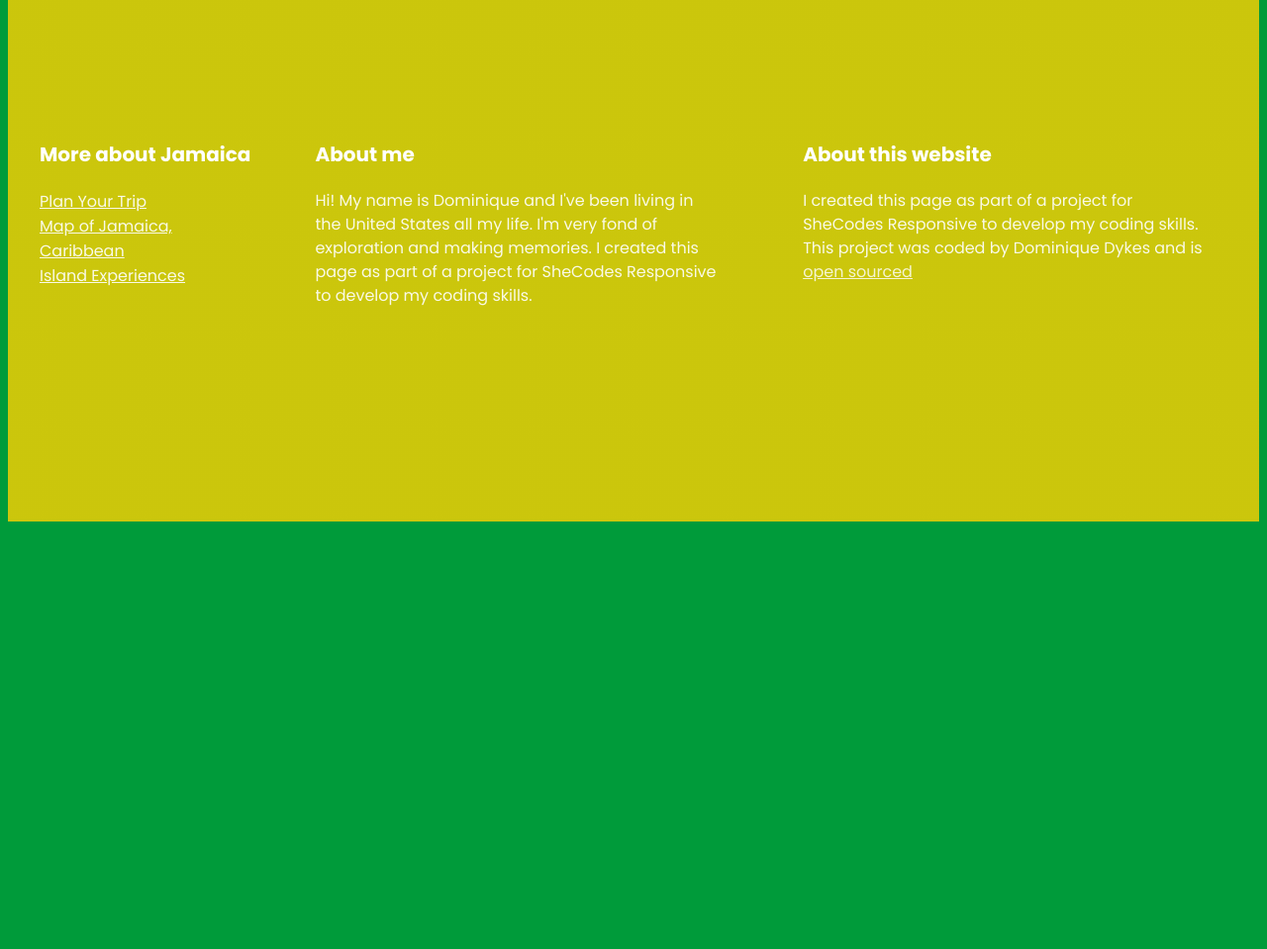
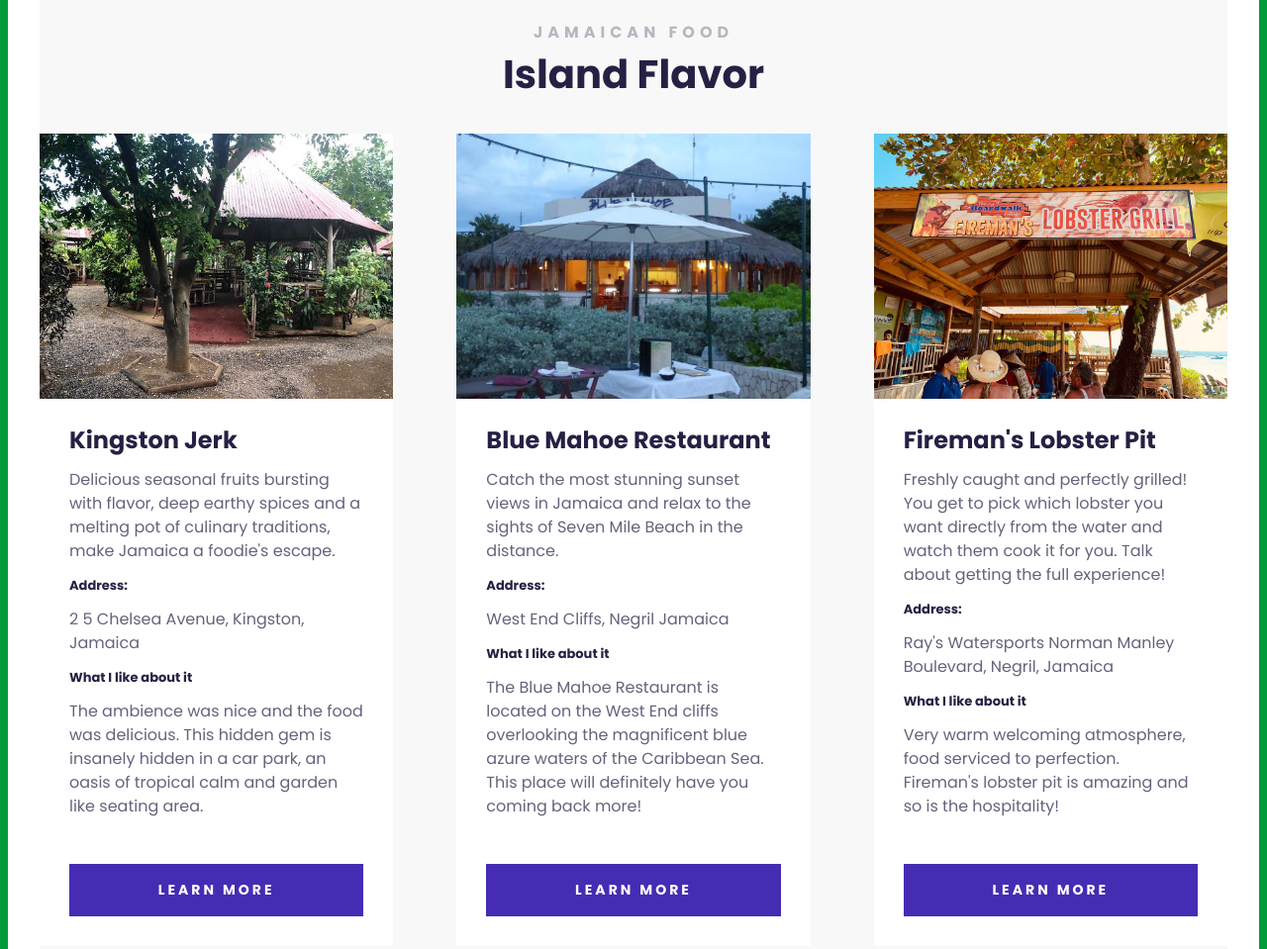
Before and after one commit to DominiqueDykes/travel-project, a plain HTML site: page index.html in a window 1280 px wide. Shown: the part 1600-2559 px from the top of the page at 99% size. Before the commit the page ends 2135 px from the top, so only its background shows below. Drawn offline with Linux system fonts and the light colour scheme.

Commit message:
added 3 cards

```diff
--- a/index.html
+++ b/index.html
@@ -52,6 +52,106 @@
                the Middle East in the building of a proud, free and progressive nation in the
                heart of the Caribbean.
             </p>
+          </div>
+        </section>
+         <section class="secondary">
+          <h2 class="text-center">Jamaican Food</h2>
+          <h3 class="text-center">Island Flavor</h3>
+
+          <div class="grid grid-3-columns">
+            <div class="card">
+              <div class="card-header">
+                <img
+                  src="images/cafes/kingston.jpg"
+                  alt="Drinks on the Island"
+                  class="img-responsive"
+                />
+              </div>
+
+              <div class="card-body">
+                <h4>Kingston Jerk</h4>
+                <p>
+                Delicious seasonal fruits bursting with flavor, deep earthy spices and a melting pot of culinary traditions, make Jamaica a foodie's escape.
+                </p>
+                <h5>Address:</h5>
+                <p>2 5 Chelsea Avenue, Kingston, Jamaica</p>
+                <h5>What I like about it</h5>
+                <p>
+                  The ambience was nice and the food was delicious. This hidden gem is insanely hidden in a car park, an oasis of tropical calm and garden like seating area.
+                </p>
+              </div>
+              <div class="card-footer">
+                <a
+                  href="https://www.google.com/maps?saddr&daddr=2+5+Chelsea+Avenue,+Kingston+Jamaica@18.006042,-76.79297"
+                  class="btn"
+                  target="_blank"
+                >
+                  Learn more
+                </a>
+              </div>
+            </div>
+            <div class="card">
+              <div class="card-header">
+                <img
+                  src="images/cafes/blue-mahoe-restaurant.jpg"
+                  alt=""
+                  class="img-responsive"
+                />
+              </div>
+
+              <div class="card-body">
+                <h4>Blue Mahoe Restaurant</h4>
+                <p>
+Catch the most stunning sunset views in Jamaica and relax to the sights of Seven Mile Beach in the distance.
+                </p>
+                <h5>Address:</h5>
+                <p>West End Cliffs, Negril Jamaica</p>
+                <h5>What I like about it</h5>
+                <p>
+                  The Blue Mahoe Restaurant is located on the West End cliffs overlooking the magnificent blue azure waters of the Caribbean Sea. This place will definitely have you coming back more!
+                </p>
+              </div>
+              <div class="card-footer">
+                <a
+                  href="https://www.google.com/maps?saddr&daddr=West+End+Cliffs,+Negril+Jamaica@18.27823,-78.36151"
+                  class="btn"
+                  target="_blank"
+                >
+                  Learn more
+                </a>
+              </div>
+            </div>
+            <div class="card">
+              <div class="card-header">
+                <img
+                  src="images/cafes/Fireman.jpg"
+                  alt=""
+                  class="img-responsive"
+                />
+              </div>
+
+              <div class="card-body">
+                <h4>Fireman's Lobster Pit</h4>
+                <p>
+                  Freshly caught and perfectly grilled! You get to pick which lobster you want directly from the water and watch them cook it for you. Talk about getting the full experience!
+                </p>
+                <h5>Address:</h5>
+                <p>Ray's Watersports Norman Manley Boulevard, Negril, Jamaica</p>
+                <h5>What I like about it</h5>
+                <p>
+                  Very warm welcoming atmosphere, food serviced to perfection. Fireman's lobster pit is amazing and so is the hospitality!
+                </p>
+              </div>
+              <div class="card-footer">
+                <a
+                  href="https://www.google.com/maps?saddr&daddr=Ray%27s+Watersports+Norman+Manley+Boulevard,+Negril+Jamaica@18.332214,-78.33728"
+                  class="btn"
+                  target="_blank"
+                >
+                  Learn more
+                </a>
+              </div>
+            </div>
           </div>
         </section>
       </main>
--- a/src/style.css
+++ b/src/style.css
@@ -8,6 +8,10 @@ body {
   margin: 0 auto;
 }
 
+.text-center {
+  text-align: center;
+}
+
 .grid {
   display: grid;
   grid-gap: 64px;
@@ -15,20 +19,56 @@ body {
 
 .img-responsive {
   max-width: 100%;
+  display: block;
 }
 
 .grid-2-columns {
   grid-template-columns: 1fr 1fr;
 }
 
+.grid-3-columns {
+  grid-template-columns: 1fr 1fr 1fr;
+}
+
 .grid-3-columns-with-first-narrow {
   grid-template-columns: 1fr 2fr 2fr;
+}
+
+.card {
+  background: white;
+  margin: 30px 0;
+}
+
+.card-body {
+  padding: 30px;
+}
+
+.card-footer {
+  padding: 0 30px 30px;
+}
+
+.btn {
+  display: block;
+  color: white;
+  font-weight: 700;
+  font-size: 14px;
+  line-height: 21px;
+  text-align: center;
+  letter-spacing: 3px;
+  text-transform: uppercase;
+  padding: 16px;
+  background-color: #462cb3;
+  text-decoration: none;
 }
 
 section {
   max-width: 1200px;
   margin: 0 auto;
   padding: 100px 0;
+}
+
+section.secondary {
+  background: #f8f8f8;
 }
 
 header {
@@ -99,6 +139,22 @@ main h3 {
   line-height: 1.5;
   color: #272044;
   margin: 0;
+}
+
+main h4 {
+  font-weight: 700;
+  font-size: 24px;
+  line-height: 1;
+  color: #272044;
+  margin: 0;
+}
+
+main h5 {
+  font-weight: 700;
+  font-size: 13px;
+  margin: 0;
+  line-height: 1;
+  color: #272044;
 }
 
 main p {
```
Also changed, not shown: images/cafes/Fireman.jpg (added), images/cafes/blue-mahoe-restaurant.jpg (added), images/cafes/kingston.jpg (added).
